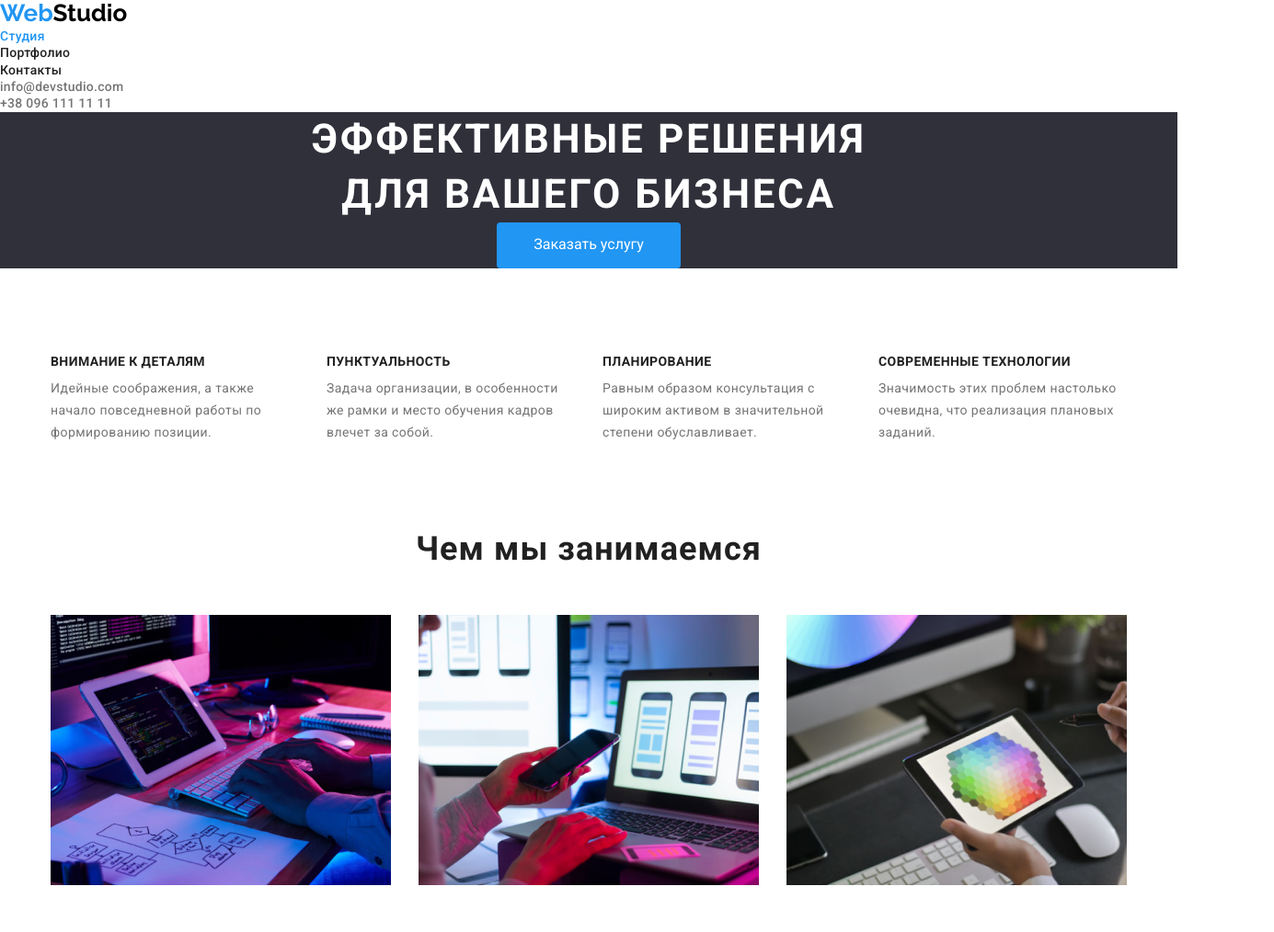
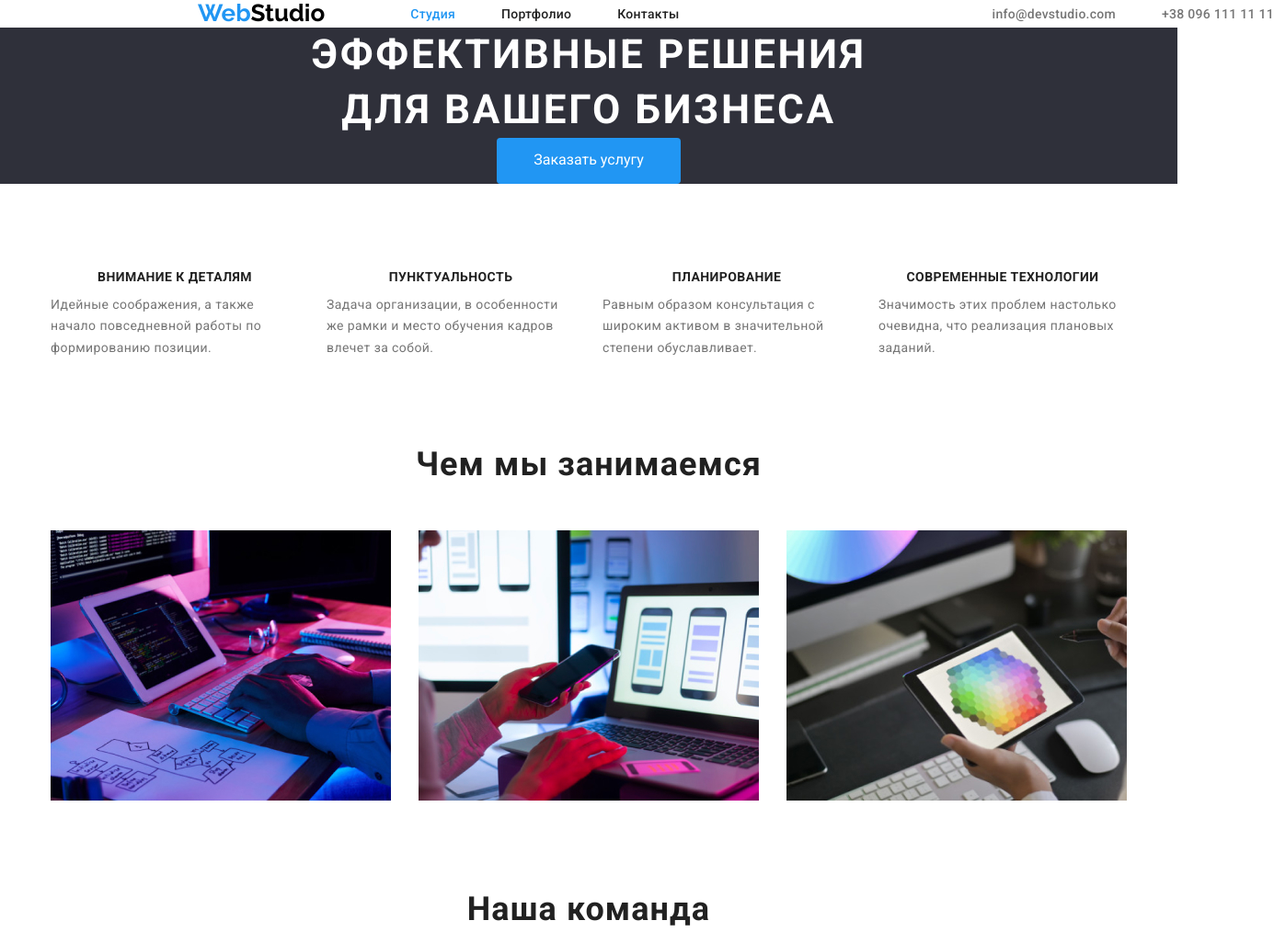
Before and after one commit to igorro79/goit-markup-hw-03, a plain HTML site: page index.html in a window 1280 px wide. Shown: the top 1014 px of the page at 92% size, 1385 px wide, since content can reach past the window. Drawn offline with Linux system fonts and the light colour scheme.

Commit message:
min width in footer header

```diff
--- a/css/styles.css
+++ b/css/styles.css
@@ -61,9 +61,40 @@ address {
   line-height: 1.14px;
   letter-spacing: 0.02em;
 }
+
 .auth-nav-link:hover,
 .auth-nav-link:focus {
   color: var(--accent-color);
+}
+
+.page-header .container {
+  display: flex;
+  margin-left: 215px;
+  margin-right: 215px;
+  min-width: 1170px;
+}
+.main-nav {
+  display: flex;
+}
+
+.site-nav {
+  display: flex;
+  margin-left: 93px;
+  align-items: center;
+}
+
+.site-nav .item + .item {
+  margin-left: 50px;
+}
+
+.auth-nav {
+  display: flex;
+  margin-left: auto;
+  align-items: center;
+}
+
+.auth-nav .item + .item {
+  margin-left: 50px;
 }
 
 /* =========== END HEADER=========== */
@@ -88,6 +119,7 @@ address {
   width: 700px;
   margin: 0px auto;
 }
+
 .hero-btn {
   min-width: 200px;
   min-height: 50px;
@@ -99,15 +131,18 @@ address {
   border-width: 2px;
   border-color: transparent;
 }
+
 .hero-btn:hover,
 .hero-btn:focus {
   background-color: #188ce8;
 }
 
 /* ============= feachers =============*/
+
 .feachers > .container {
   margin-bottom: 94px;
 }
+
 .visually-hidden-title {
   position: absolute;
   width: 1px;
@@ -136,6 +171,7 @@ address {
 
 .feachers-list .items {
   width: 270px;
+  justify-items: center;
 }
 
 .feachers-list .items + .items {
@@ -237,9 +273,11 @@ address {
 
 /*    footer    */
 
-/* .footer .container {
-  padding: 60px 200px;
-} */
+.footer .container {
+  margin-left: 215px;
+  margin-right: 215px;
+  min-width: 1170px;
+}
 
 .footer {
   background-color: var(--grey-bgc);
--- a/index.html
+++ b/index.html
@@ -18,9 +18,9 @@
     <!-- навигация сайта -->
 
     <header class="page-header">
-      <div class="container main-nav">
+      <div class="container">
         <nav class="main-nav">
-          <a href="./index.html" class="logo-text"
+          <a href="./index.html" class="logo-text" lang="en"
             ><span class="logo-accent-color">Web</span>Studio</a
           >
           <ul class="site-nav list">
@@ -164,17 +164,17 @@
     <footer class="footer">
       <div class="container">
         <a href="/" class="logo-text"><span class="accent">Web</span>Sudio</a>
-        <address>
+        <address class="address">
           <ul class="list">
-            <li>
+            <li class="items">
               <a href="" class="contacts">г. Киев, пр-т Леси Украинки, 26</a>
             </li>
-            <li>
+            <li class="items">
               <a href="mailto:info@devstudio.co" class="email"
                 >info@devstudio.com</a
               >
             </li>
-            <li>
+            <li class="items">
               <a href="tel:380961111111" class="phone">+38 096 111 11 11</a>
             </li>
           </ul>
```
